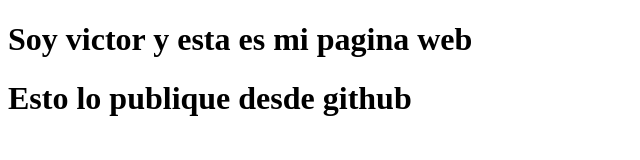
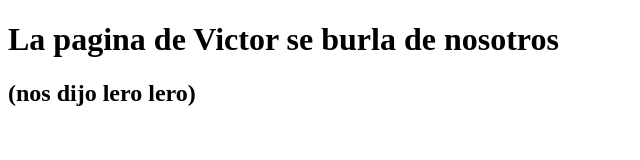
Before and after one commit to VictorManuelAlvarezMayorga/VictorManuelAlvarezMayorga.github.io, a plain HTML site: page index.html in a window 1280 px wide. Shown: the whole page, without its empty margins (0-640 px from the left). Drawn offline with Linux system fonts and the light colour scheme.

Commit message:
Update index.html lero lero

```diff
--- a/index.html
+++ b/index.html
@@ -1,10 +1,10 @@
 <!DOCTYPE html>
 <html>
 <head>
-    <title>Mi pagina Vic</title>
+    <title>Mi pagina web es la mejor, lero lero</title>
 </head>
 <body>
-    <h1>Soy victor y esta es mi pagina web</h1>
-    <h1>Esto lo publique desde github</h1>
+    <h1>La pagina de Victor se burla de nosotros</h1>
+    <h2>(nos dijo lero lero)</h2>
 </body>
 </html>
```
